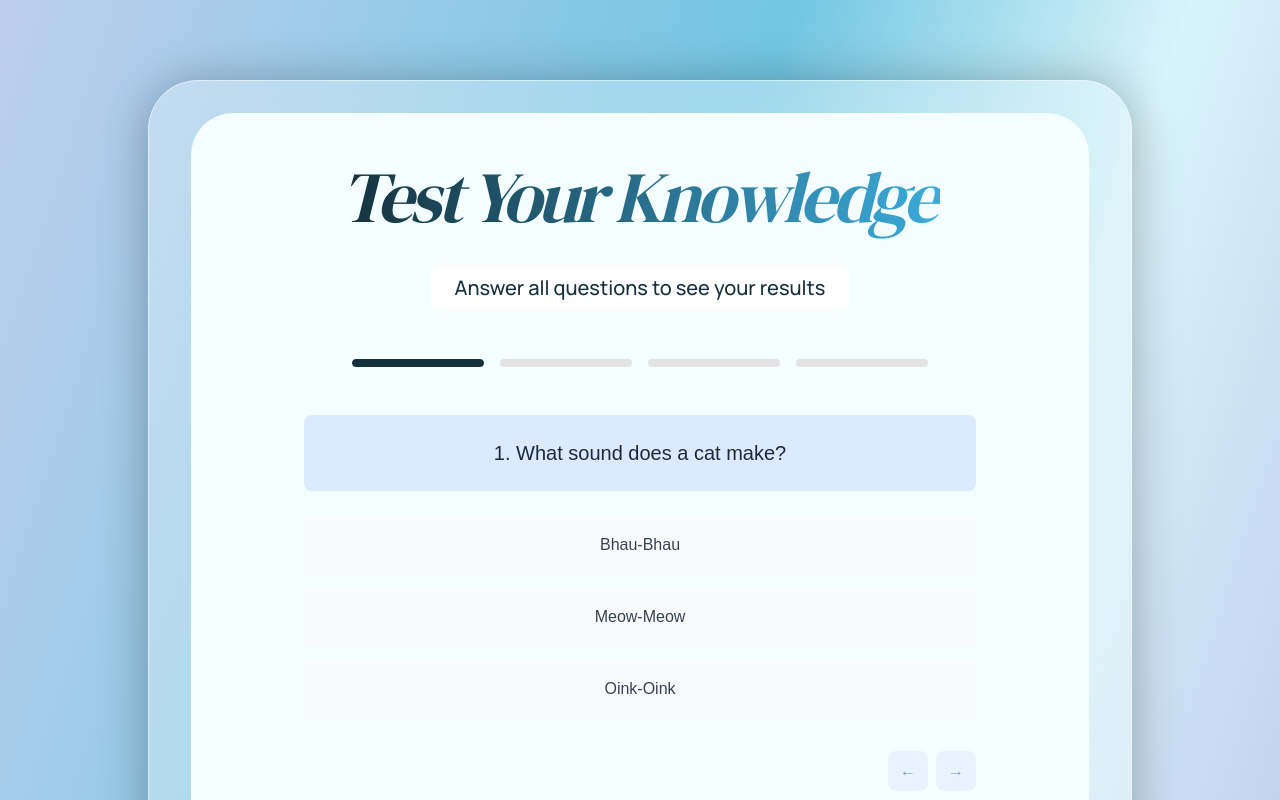
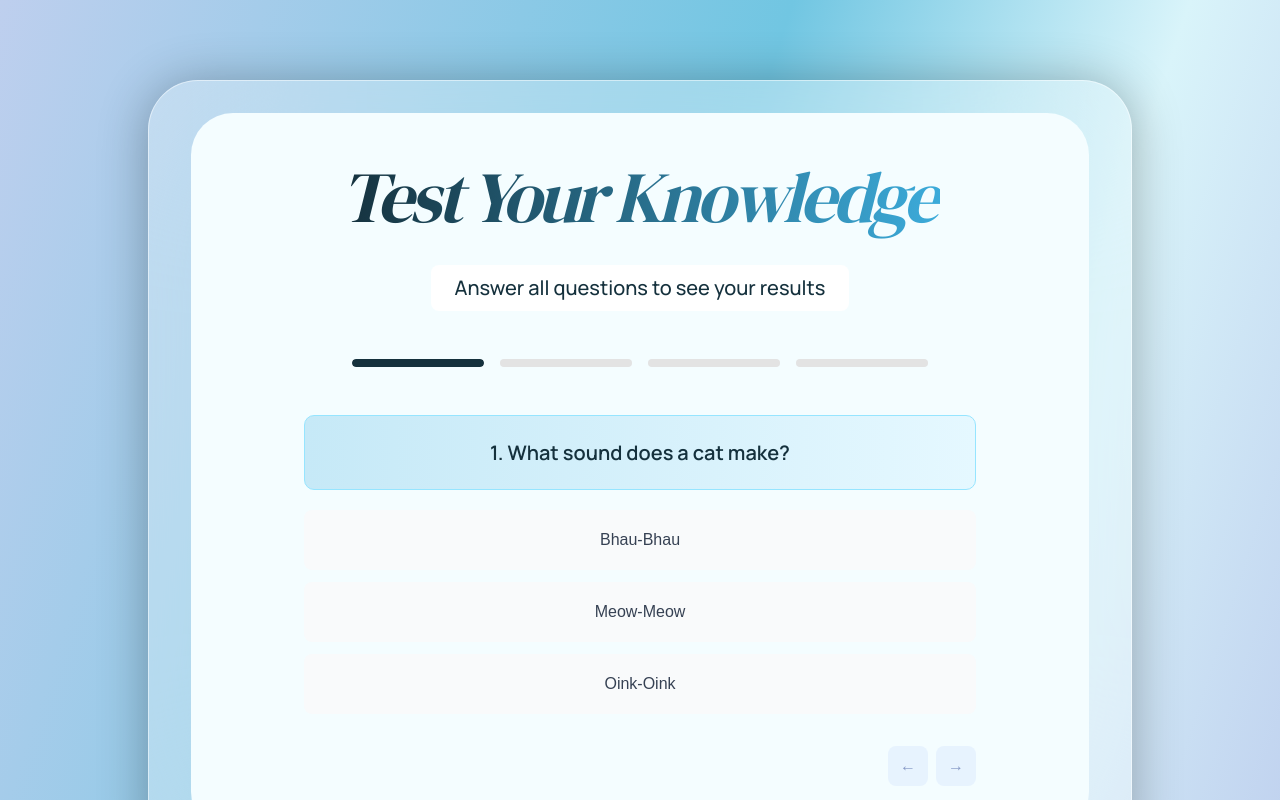
Before and after one commit to DevishMittal/frontend-assignment, a Next.js app: page / in a window 1280 px wide. Shown: the top 800 px of the page. Built offline with nearby package versions, Linux system fonts and the light colour scheme.

Commit message:
fix question typography

```diff
--- a/components/quiz/QuizContainer.tsx
+++ b/components/quiz/QuizContainer.tsx
@@ -102,8 +102,14 @@ export default function QuizContainer() {
                 exit={{ opacity: 0, x: -20 }}
                 className="w-full max-w-2xl"
             >
-                <div className="bg-[#dbeafe] rounded-lg p-6 mb-6 text-center">
-                    <h2 className="text-xl font-medium text-[#1e293b]">
+                <div
+                    className="rounded-[10px] p-6 mb-5 text-center border relative"
+                    style={{
+                        background: "linear-gradient(90deg, #C6E9F7 0%, #E5F8FF 100%)",
+                        borderColor: "#96E5FF"
+                    }}
+                >
+                    <h2 className="text-xl md:text-xl font-manrope font-semibold text-[#15313D] leading-tight">
                         {currentQuestion.id}. {currentQuestion.text}
                     </h2>
                 </div>
```
